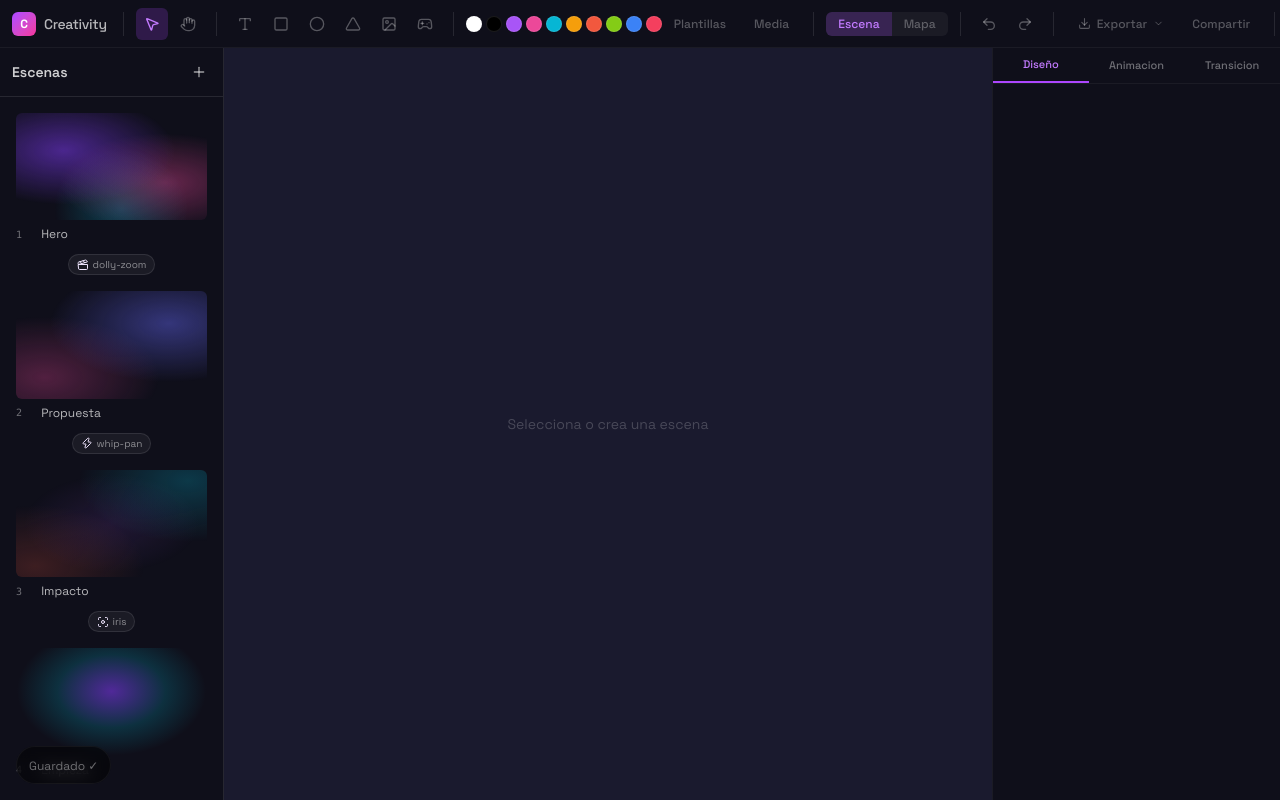
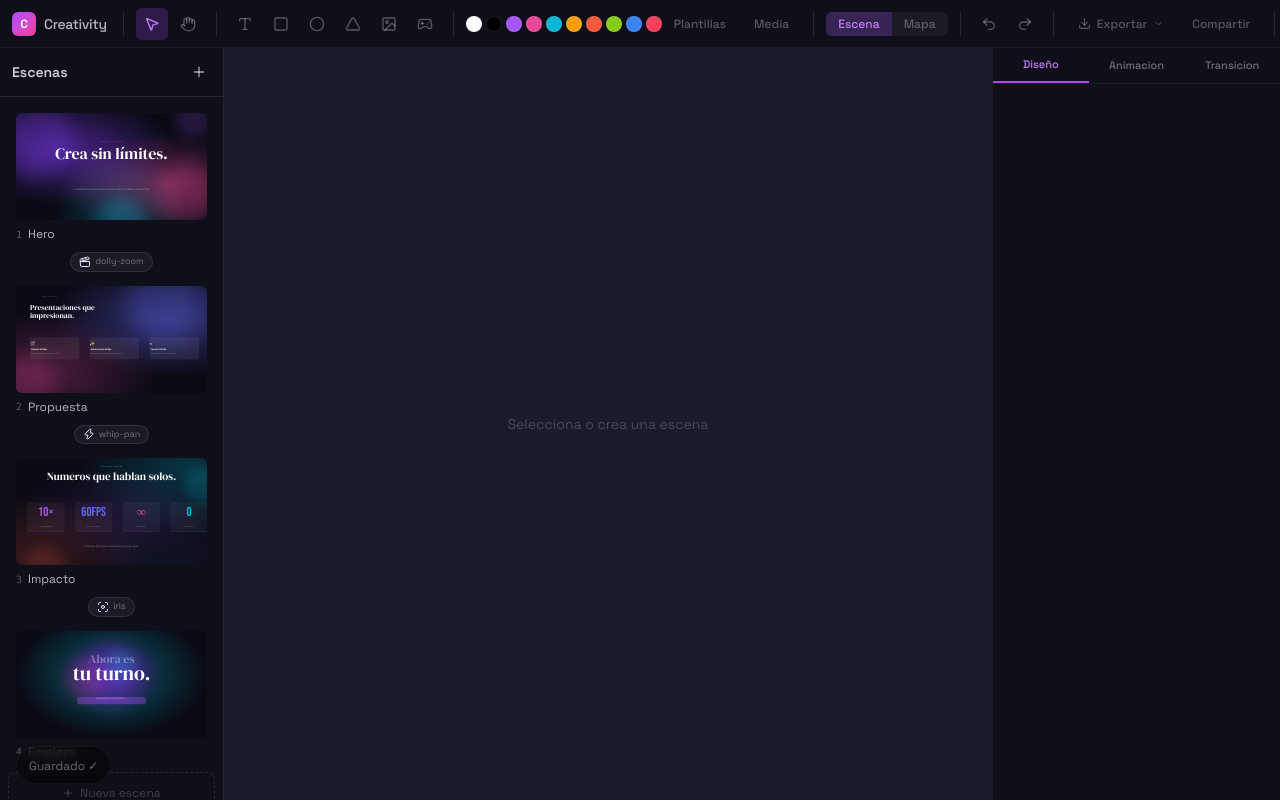
Before and after one commit to catyv1010/creativity, a Next.js app: page /cinema-editor in a window 1280 px wide. Built offline with nearby package versions, Linux system fonts and the light colour scheme; a web font is replaced by a local one.

Commit message:
feat: real scene thumbnails + rename on double click

```diff
--- a/src/components/cinema-editor/CinemaScenePanel.tsx
+++ b/src/components/cinema-editor/CinemaScenePanel.tsx
@@ -2,44 +2,137 @@
 
 import { usePresentationStore } from "@/store/presentationStore";
 import { useCinemaEditorStore } from "@/store/cinemaEditorStore";
-import type { TransitionType } from "@/core/types";
+import type { Scene, TransitionType } from "@/core/types";
 import {
-  Plus,
-  Copy,
-  Trash2,
-  ArrowDownUp,
-  Film,
-  Clapperboard,
-  Focus,
-  Zap,
-  Sparkles,
+  Plus, Copy, Trash2, ArrowDownUp, Film, Clapperboard,
+  Focus, Zap, Sparkles, Gamepad2,
 } from "lucide-react";
-import { useState } from "react";
+import { useState, useRef, useEffect } from "react";
+import CinemaSceneRenderer from "./CinemaSceneRenderer";
+
+// ─── Constants ───────────────────────────────────────────────────────────────
+
+const SCENE_W = 1920;
+const SCENE_H = 1080;
+
+// Thumbnail dimensions (inside the panel card, excluding padding)
+const THUMB_W = 192; // px — approx panel width minus padding
+const THUMB_SCALE = THUMB_W / SCENE_W; // ~0.1
 
 const TRANSITION_CYCLE: TransitionType[] = [
-  "camera-move",
-  "fade",
-  "zoom-blur",
-  "whip-pan",
-  "dolly-zoom",
-  "iris",
-  "film-grain-cut",
-  "parallax-shift",
+  "camera-move", "fade", "zoom-blur", "whip-pan",
+  "dolly-zoom", "iris", "film-grain-cut", "parallax-shift",
 ];
 
 const TRANSITION_ICONS: Record<string, React.ReactNode> = {
-  "camera-move": <Film className="w-3 h-3" />,
-  fade: <Sparkles className="w-3 h-3" />,
-  "zoom-blur": <Focus className="w-3 h-3" />,
-  "whip-pan": <Zap className="w-3 h-3" />,
-  "dolly-zoom": <Clapperboard className="w-3 h-3" />,
-  iris: <Focus className="w-3 h-3" />,
+  "camera-move":    <Film className="w-3 h-3" />,
+  fade:             <Sparkles className="w-3 h-3" />,
+  "zoom-blur":      <Focus className="w-3 h-3" />,
+  "whip-pan":       <Zap className="w-3 h-3" />,
+  "dolly-zoom":     <Clapperboard className="w-3 h-3" />,
+  iris:             <Focus className="w-3 h-3" />,
   "film-grain-cut": <Film className="w-3 h-3" />,
   "parallax-shift": <ArrowDownUp className="w-3 h-3" />,
 };
 
+// ─── MiniScenePreview ─────────────────────────────────────────────────────────
+// Renders a real scaled-down preview of the scene using CinemaSceneRenderer.
+
+function MiniScenePreview({ scene }: { scene: Scene }) {
+  const containerRef = useRef<HTMLDivElement>(null);
+  const [scale, setScale] = useState(THUMB_SCALE);
+
+  useEffect(() => {
+    if (!containerRef.current) return;
+    const w = containerRef.current.offsetWidth || THUMB_W;
+    setScale(w / SCENE_W);
+  }, []);
+
+  const thumbH = Math.round(SCENE_H * scale);
+
+  return (
+    <div
+      ref={containerRef}
+      className="w-full rounded-md overflow-hidden relative bg-[#0a0a14]"
+      style={{ height: thumbH }}
+    >
+      {/* Scaled scene — pointer-events:none so clicks pass through to parent button */}
+      <div
+        style={{
+          width: SCENE_W,
+          height: SCENE_H,
+          transform: `scale(${scale})`,
+          transformOrigin: "top left",
+          pointerEvents: "none",
+          position: "absolute",
+          top: 0,
+          left: 0,
+        }}
+      >
+        <CinemaSceneRenderer scene={scene} zoom={1} interactive={false} />
+      </div>
+
+      {/* Quiz badge */}
+      {(scene as any).quiz && (
+        <div className="absolute top-1 left-1 bg-purple-600/80 rounded px-1 py-0.5 flex items-center gap-0.5">
+          <Gamepad2 className="w-2 h-2 text-white" />
+          <span className="text-white text-[8px] font-bold">QUIZ</span>
+        </div>
+      )}
+    </div>
+  );
+}
+
+// ─── Editable scene name ──────────────────────────────────────────────────────
+
+function SceneName({ scene, onRename }: { scene: Scene; onRename: (name: string) => void }) {
+  const [editing, setEditing] = useState(false);
+  const [value, setValue] = useState(scene.name);
+  const inputRef = useRef<HTMLInputElement>(null);
+
+  useEffect(() => { setValue(scene.name); }, [scene.name]);
+
+  const commit = () => {
+    setEditing(false);
+    const trimmed = value.trim();
+    if (trimmed && trimmed !== scene.name) onRename(trimmed);
+    else setValue(scene.name);
+  };
+
+  if (editing) {
+    return (
+      <input
+        ref={inputRef}
+        value={value}
+        onChange={(e) => setValue(e.target.value)}
+        onBlur={commit}
+        onKeyDown={(e) => {
+          if (e.key === "Enter") commit();
+          if (e.key === "Escape") { setEditing(false); setValue(scene.name); }
+          e.stopPropagation();
+        }}
+        onClick={(e) => e.stopPropagation()}
+        autoFocus
+        className="flex-1 bg-white/10 text-white text-xs rounded px-1 py-0.5 outline-none border border-purple-500/50 min-w-0"
+      />
+    );
+  }
+
+  return (
+    <span
+      className="text-xs text-white/70 truncate flex-1 cursor-text"
+      onDoubleClick={(e) => { e.stopPropagation(); setEditing(true); }}
+      title="Doble click para renombrar"
+    >
+      {scene.name}
+    </span>
+  );
+}
+
+// ─── Main panel ──────────────────────────────────────────────────────────────
+
 export default function CinemaScenePanel() {
-  const { presentation, addScene, deleteScene, duplicateScene, updateSceneTransition } =
+  const { presentation, addScene, deleteScene, duplicateScene, updateSceneTransition, updateScene } =
     usePresentationStore();
   const { activeSceneId, setActiveScene } = useCinemaEditorStore();
   const [hoveredId, setHoveredId] = useState<string | null>(null);
@@ -59,7 +152,7 @@ export default function CinemaScenePanel() {
         <h2 className="text-sm font-semibold text-white/80">Escenas</h2>
         <button
           onClick={() => addScene()}
-          className="p-1 rounded hover:bg-white/10 text-white/60 hover:text-white transition-colors"
+          className="p-1 rounded hover:bg-white/10 text-white/60 hover:text-white transition-colors cursor-pointer"
           title="Agregar escena"
         >
           <Plus className="w-4 h-4" />
@@ -74,7 +167,6 @@ export default function CinemaScenePanel() {
 
           return (
             <div key={scene.id}>
-              {/* Scene thumbnail */}
               <button
                 onClick={() => setActiveScene(scene.id)}
                 onMouseEnter={() => setHoveredId(scene.id)}
@@ -87,45 +179,35 @@ export default function CinemaScenePanel() {
                   }
                 `}
               >
-                {/* Preview block */}
-                <div
-                  className="w-full aspect-video rounded-md mb-1.5"
-                  style={{
-                    background: scene.backgroundGradient || scene.backgroundColor,
-                  }}
-                />
+                {/* ── Real thumbnail ── */}
+                <MiniScenePreview scene={scene} />
 
                 {/* Info row */}
-                <div className="flex items-center gap-1.5">
-                  <span className="text-[10px] font-mono text-white/40 min-w-[1.2rem]">
+                <div className="flex items-center gap-1.5 mt-1.5">
+                  <span className="text-[10px] font-mono text-white/30 shrink-0">
                     {index + 1}
                   </span>
-                  <span className="text-xs text-white/70 truncate flex-1">
-                    {scene.name}
-                  </span>
+                  <SceneName
+                    scene={scene}
+                    onRename={(name) => updateScene(scene.id, { name })}
+                  />
                 </div>
 
                 {/* Hover actions */}
                 {isHovered && (
-                  <div className="absolute top-1.5 right-1.5 flex gap-0.5">
+                  <div className="absolute top-2 right-2 flex gap-0.5 z-10">
                     <span
                       role="button"
-                      onClick={(e) => {
-                        e.stopPropagation();
-                        duplicateScene(scene.id);
-                      }}
-                      className="p-1 rounded bg-black/60 hover:bg-purple-600 text-white/60 hover:text-white transition-colors cursor-pointer"
+                      onClick={(e) => { e.stopPropagation(); duplicateScene(scene.id); }}
+                      className="p-1 rounded bg-black/70 hover:bg-purple-600 text-white/60 hover:text-white transition-colors cursor-pointer"
                       title="Duplicar"
                     >
                       <Copy className="w-3 h-3" />
                     </span>
                     <span
                       role="button"
-                      onClick={(e) => {
-                        e.stopPropagation();
-                        deleteScene(scene.id);
-                      }}
-                      className="p-1 rounded bg-black/60 hover:bg-red-600 text-white/60 hover:text-white transition-colors cursor-pointer"
+                      onClick={(e) => { e.stopPropagation(); deleteScene(scene.id); }}
+                      className="p-1 rounded bg-black/70 hover:bg-red-600 text-white/60 hover:text-white transition-colors cursor-pointer"
                       title="Eliminar"
                     >
                       <Trash2 className="w-3 h-3" />
@@ -134,23 +216,16 @@ export default function CinemaScenePanel() {
                 )}
               </button>
 
-              {/* Transition indicator (between this scene and the next) */}
+              {/* Transition pill */}
               {index < scenes.length - 1 && (
-                <div className="flex justify-center py-1">
+                <div className="flex justify-center py-0.5">
                   <button
-                    onClick={() =>
-                      cycleTransition(
-                        scenes[index + 1].id,
-                        scenes[index + 1].transition.type
-                      )
-                    }
-                    className="flex items-center gap-1 px-2 py-0.5 rounded-full bg-white/5 hover:bg-purple-500/20 border border-white/10 hover:border-purple-500/40 transition-colors group"
-                    title={`Transicion: ${scenes[index + 1].transition.type} — Click para cambiar`}
+                    onClick={() => cycleTransition(scenes[index + 1].id, scenes[index + 1].transition.type)}
+                    className="flex items-center gap-1 px-2 py-0.5 rounded-full bg-white/5 hover:bg-purple-500/20 border border-white/10 hover:border-purple-500/40 transition-colors group cursor-pointer"
+                    title={`Transición: ${scenes[index + 1].transition.type} — Click para cambiar`}
                   >
-                    {TRANSITION_ICONS[scenes[index + 1].transition.type] ?? (
-                      <ArrowDownUp className="w-3 h-3" />
-                    )}
-                    <span className="text-[10px] text-white/50 group-hover:text-purple-300 transition-colors">
+                    {TRANSITION_ICONS[scenes[index + 1].transition.type] ?? <ArrowDownUp className="w-3 h-3" />}
+                    <span className="text-[9px] text-white/40 group-hover:text-purple-300 transition-colors">
                       {scenes[index + 1].transition.type}
                     </span>
                   </button>
@@ -159,6 +234,15 @@ export default function CinemaScenePanel() {
             </div>
           );
         })}
+
+        {/* Add scene button at bottom */}
+        <button
+          onClick={() => addScene()}
+          className="w-full mt-1 py-3 rounded-lg border border-dashed border-white/10 hover:border-purple-500/40 hover:bg-purple-500/5 text-white/20 hover:text-purple-400 text-xs transition-all flex items-center justify-center gap-1.5 cursor-pointer"
+        >
+          <Plus className="w-3 h-3" />
+          Nueva escena
+        </button>
       </div>
     </div>
   );
```
